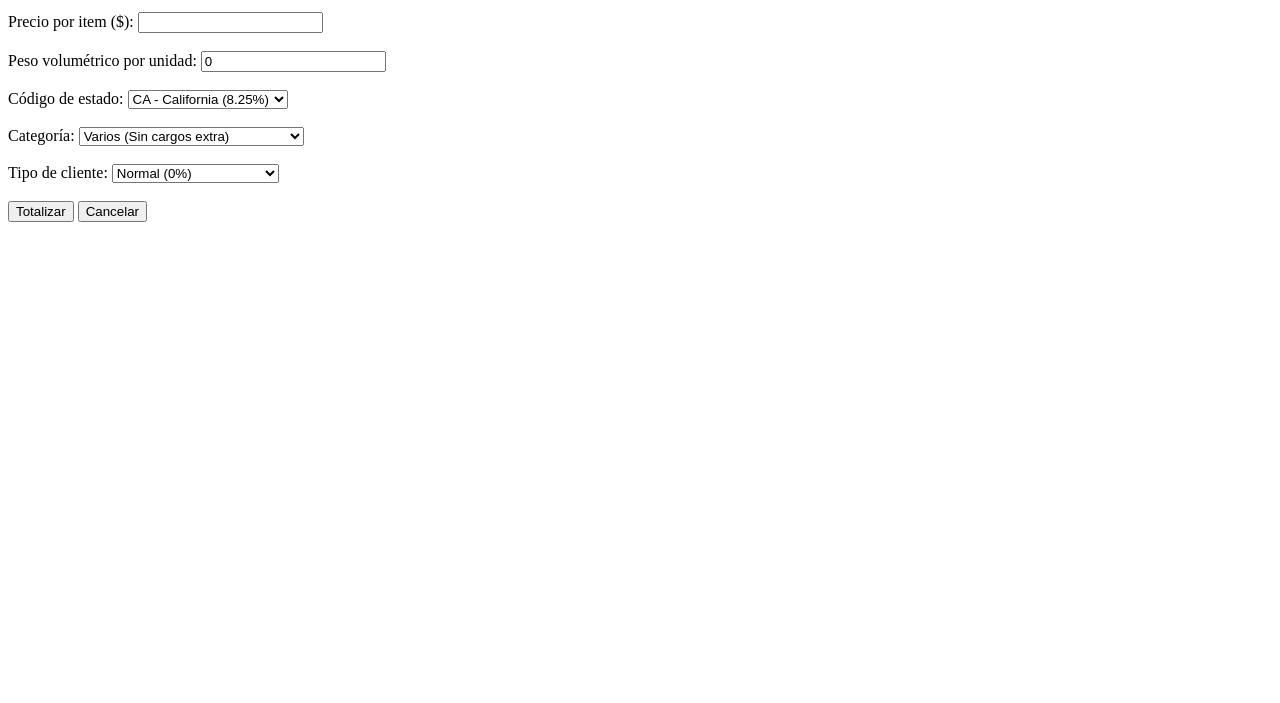
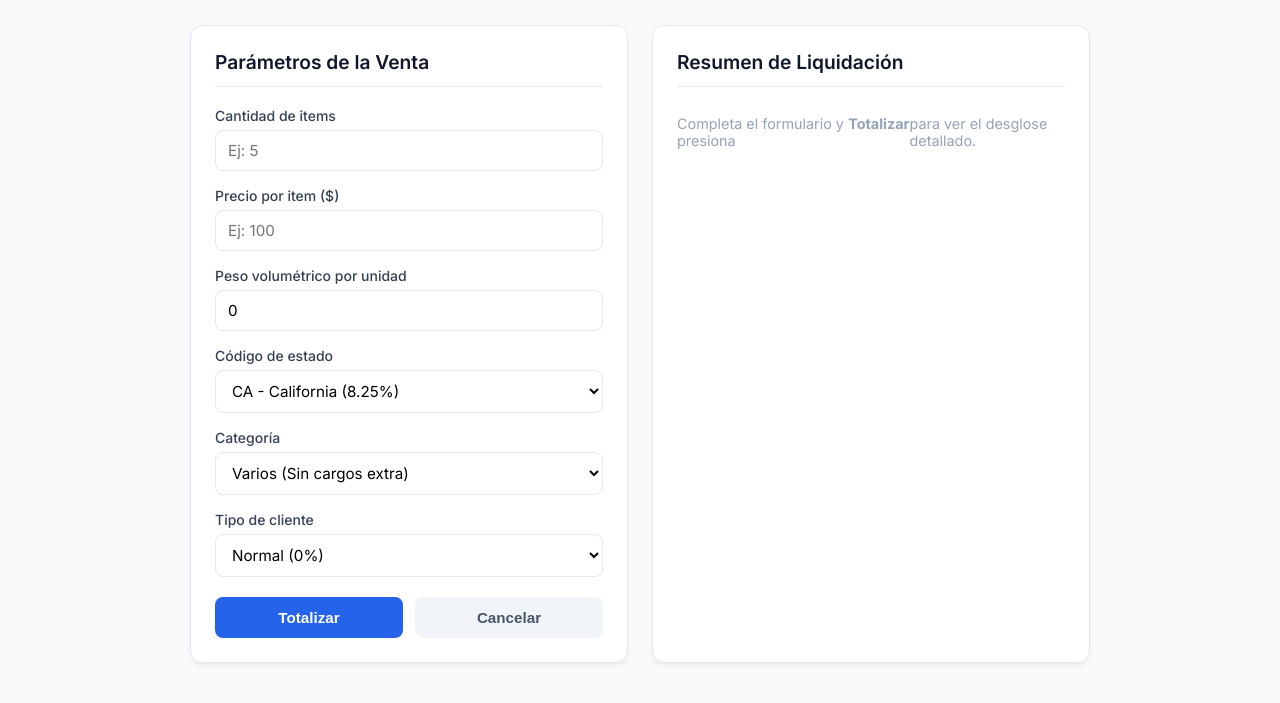
Before and after one commit to AmiraDelRocioChoqueCarrasco/ProjectTotalizador, a website built with Parcel: page index.html in a window 1280 px wide. Shown: the part 107-810 px from the top of the page. Built offline with nearby package versions, Linux system fonts and the light colour scheme.

Commit message:
style: actualizar UI del totalizador y corregir pruebas

```diff
--- a/index.html
+++ b/index.html
@@ -2,30 +2,215 @@
 <html lang="es">
 <head>
   <meta charset="UTF-8">
+  <meta name="viewport" content="width=device-width, initial-scale=1.0">
   <title>Totalizador de Ventas</title>
+  <link rel="preconnect" href="https://fonts.googleapis.com">
+  <link rel="preconnect" href="https://fonts.gstatic.com" crossorigin>
+  <link href="https://fonts.googleapis.com/css2?family=Inter:wght@400;500;600;700&display=swap" rel="stylesheet">
+  <style>
+    :root {
+      --bg-color: #f8fafc;
+      --card-bg: #ffffff;
+      --primary: #2563eb;
+      --primary-hover: #1d4ed8;
+      --text-main: #0f172a;
+      --text-muted: #64748b;
+      --border-color: #e2e8f0;
+      --radius: 12px;
+    }
+
+    * { box-sizing: border-box; margin: 0; padding: 0; }
+
+    body {
+      font-family: 'Inter', system-ui, sans-serif;
+      background-color: var(--bg-color);
+      color: var(--text-main);
+      padding: 40px 20px;
+      display: flex;
+      justify-content: center;
+      align-items: center;
+      min-height: 100vh;
+    }
+
+    .container {
+      width: 100%;
+      max-width: 900px;
+    }
+
+    header {
+      margin-bottom: 28px;
+      text-align: center;
+    }
+
+    header h1 {
+      font-size: 2rem;
+      font-weight: 700;
+      color: var(--text-main);
+    }
+
+    header p {
+      color: var(--text-muted);
+      font-size: 0.95rem;
+      margin-top: 6px;
+    }
+
+    .grid-layout {
+      display: grid;
+      grid-template-columns: 1fr 1fr;
+      gap: 24px;
+    }
+
+    @media (max-width: 768px) {
+      .grid-layout { grid-template-columns: 1fr; }
+    }
+
+    .card {
+      background: var(--card-bg);
+      border: 1px solid var(--border-color);
+      border-radius: var(--radius);
+      padding: 24px;
+      box-shadow: 0 4px 6px -1px rgba(0,0,0,0.05), 0 2px 4px -2px rgba(0,0,0,0.05);
+    }
+
+    .card h2 {
+      font-size: 1.2rem;
+      font-weight: 600;
+      margin-bottom: 20px;
+      padding-bottom: 12px;
+      border-bottom: 1px solid var(--border-color);
+    }
+
+    .form-group {
+      margin-bottom: 16px;
+    }
+
+    .form-group label {
+      display: block;
+      font-size: 0.875rem;
+      font-weight: 500;
+      margin-bottom: 6px;
+      color: #334155;
+    }
+
+    .form-group input, .form-group select {
+      width: 100%;
+      padding: 10px 12px;
+      border: 1px solid var(--border-color);
+      border-radius: 8px;
+      font-family: inherit;
+      font-size: 0.95rem;
+      background-color: #fff;
+      transition: all 0.2s ease;
+    }
+
+    .form-group input:focus, .form-group select:focus {
+      outline: none;
+      border-color: var(--primary);
+      box-shadow: 0 0 0 3px rgba(37, 99, 235, 0.15);
+    }
+
+    .button-group {
+      display: flex;
+      gap: 12px;
+      margin-top: 20px;
+    }
+
+    .btn {
+      flex: 1;
+      padding: 12px;
+      border-radius: 8px;
+      font-weight: 600;
+      font-size: 0.95rem;
+      cursor: pointer;
+      border: none;
+      transition: background-color 0.2s ease;
+    }
+
+    .btn-primary {
+      background-color: var(--primary);
+      color: white;
+    }
+
+    .btn-primary:hover { background-color: var(--primary-hover); }
+
+    .btn-secondary {
+      background-color: #f1f5f9;
+      color: #475569;
+    }
+
+    .btn-secondary:hover { background-color: #e2e8f0; }
+
+    #resultado-div p {
+      display: flex;
+      justify-content: space-between;
+      padding: 8px 0;
+      font-size: 0.9rem;
+      color: #475569;
+      border-bottom: 1px dashed var(--border-color);
+    }
+
+    #resultado-div hr {
+      border: 0;
+      height: 1px;
+      background: var(--border-color);
+      margin: 16px 0;
+    }
+
+    #resultado-div h3 {
+      display: flex;
+      justify-content: space-between;
+      align-items: center;
+      background-color: #eff6ff;
+      color: #1e40af;
+      padding: 14px 16px;
+      border-radius: 8px;
+      font-size: 1.15rem;
+      font-weight: 700;
+      margin-top: 12px;
+    }
+  </style>
 </head>
 <body>
+
+  <div class="container">
+    <header>
       <h1>Totalizador de Ventas</h1>
-  <form id="totalizador-form">
-    <label for="cantidad">Cantidad de items:</label>
-    <input type="number" id="cantidad" step="any"><br><br>
+      <p>Calculadora automatizada de impuestos, descuentos y costos de envío</p>
+    </header>
 
-    <label for="precio">Precio por item ($):</label>
-    <input type="number" id="precio" step="any"><br><br>
+    <div class="grid-layout">
 
-    <label for="peso">Peso volumétrico por unidad:</label>
-    <input type="number" id="peso" step="any" value="0"><br><br>
+      <form id="totalizador-form" class="card">
+        <h2>Parámetros de la Venta</h2>
 
-    <label for="estado">Código de estado:</label>
+        <div class="form-group">
+          <label for="cantidad">Cantidad de items</label>
+          <input type="number" id="cantidad" step="any" placeholder="Ej: 5">
+        </div>
+
+        <div class="form-group">
+          <label for="precio">Precio por item ($)</label>
+          <input type="number" id="precio" step="any" placeholder="Ej: 100">
+        </div>
+
+        <div class="form-group">
+          <label for="peso">Peso volumétrico por unidad</label>
+          <input type="number" id="peso" step="any" value="0">
+        </div>
+
+        <div class="form-group">
+          <label for="estado">Código de estado</label>
           <select id="estado">
             <option value="CA" selected>CA - California (8.25%)</option>
             <option value="UT">UT - Utah (6.65%)</option>
             <option value="NV">NV - Nevada (8.00%)</option>
             <option value="TX">TX - Texas (6.25%)</option>
             <option value="AL">AL - Alabama (4.00%)</option>
-    </select><br><br>
+          </select>
+        </div>
 
-    <label for="categoria">Categoría:</label>
+        <div class="form-group">
+          <label for="categoria">Categoría</label>
           <select id="categoria">
             <option value="Varios" selected>Varios (Sin cargos extra)</option>
             <option value="Alimentos">Alimentos (2% desc.)</option>
@@ -34,21 +219,35 @@
             <option value="Muebles">Muebles (3% imp.)</option>
             <option value="Electrónicos">Electrónicos (4% imp., 1% desc.)</option>
             <option value="Vestimenta">Vestimenta (2% imp.)</option>
-    </select><br><br>
+          </select>
+        </div>
 
-    <label for="cliente">Tipo de cliente:</label>
+        <div class="form-group">
+          <label for="cliente">Tipo de cliente</label>
           <select id="cliente">
             <option value="Normal" selected>Normal (0%)</option>
             <option value="Recurrente">Recurrente (0.5% desc.)</option>
             <option value="Frecuente">Frecuente (1% desc.)</option>
             <option value="Especial">Especial (1.5% desc.)</option>
-    </select><br><br>
+          </select>
+        </div>
 
-    <button type="submit" id="btn-totalizar">Totalizar</button>
-    <button type="button" id="btn-cancelar">Cancelar</button>
+        <div class="button-group">
+          <button type="submit" id="btn-totalizar" class="btn btn-primary">Totalizar</button>
+          <button type="button" id="btn-cancelar" class="btn btn-secondary">Cancelar</button>
+        </div>
       </form>
 
-  <div id="resultado-div"></div>
+
+      <div class="card">
+        <h2>Resumen de Liquidación</h2>
+        <div id="resultado-div">
+          <p style="border: none; color: #94a3b8;">Completa el formulario y presiona <strong>Totalizar</strong> para ver el desglose detallado.</p>
+        </div>
+      </div>
+    </div>
+  </div>
+
   <script type="module" src="./src/presenter.js"></script>
 </body>
 </html>
```
Also changed, not shown: script/commit-history.json (+21 -2 lines), script/tdd_log.json (+23 -1 lines). Lines whose indentation alone changed are shown as unchanged.
